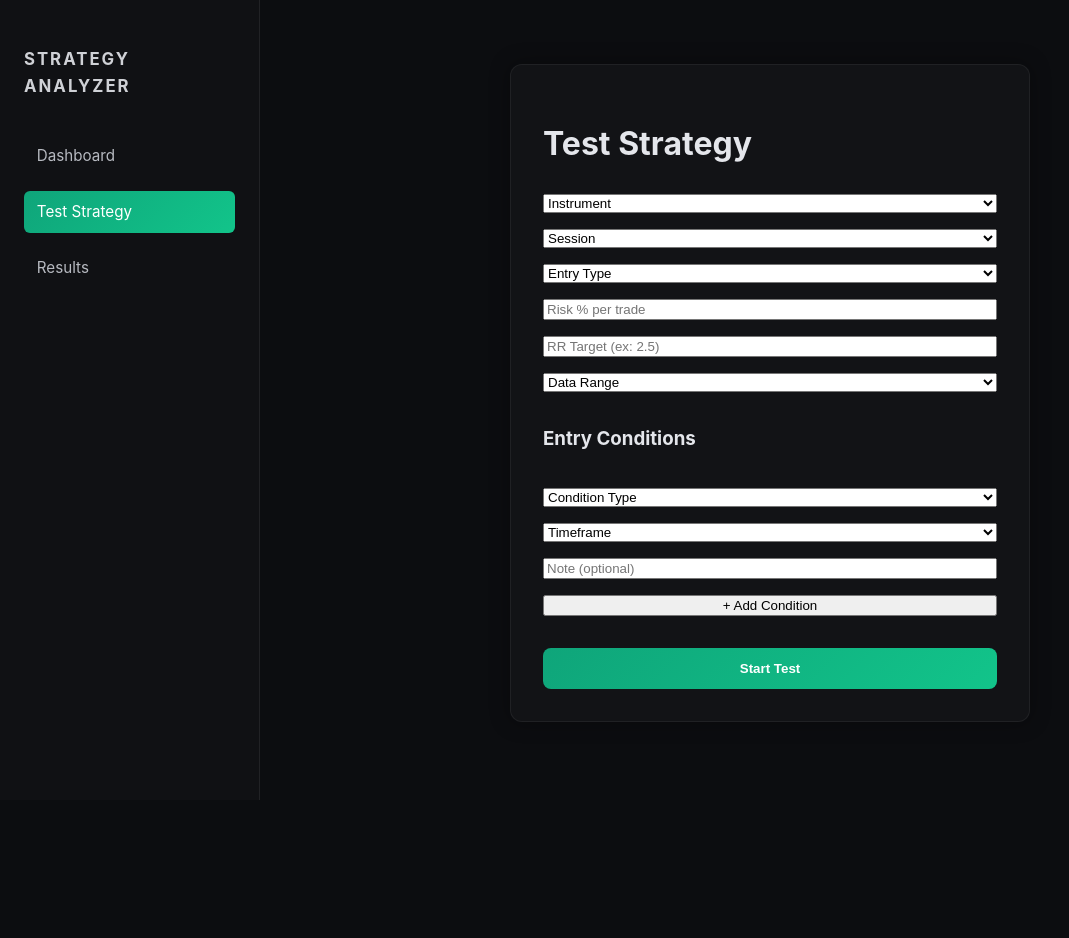
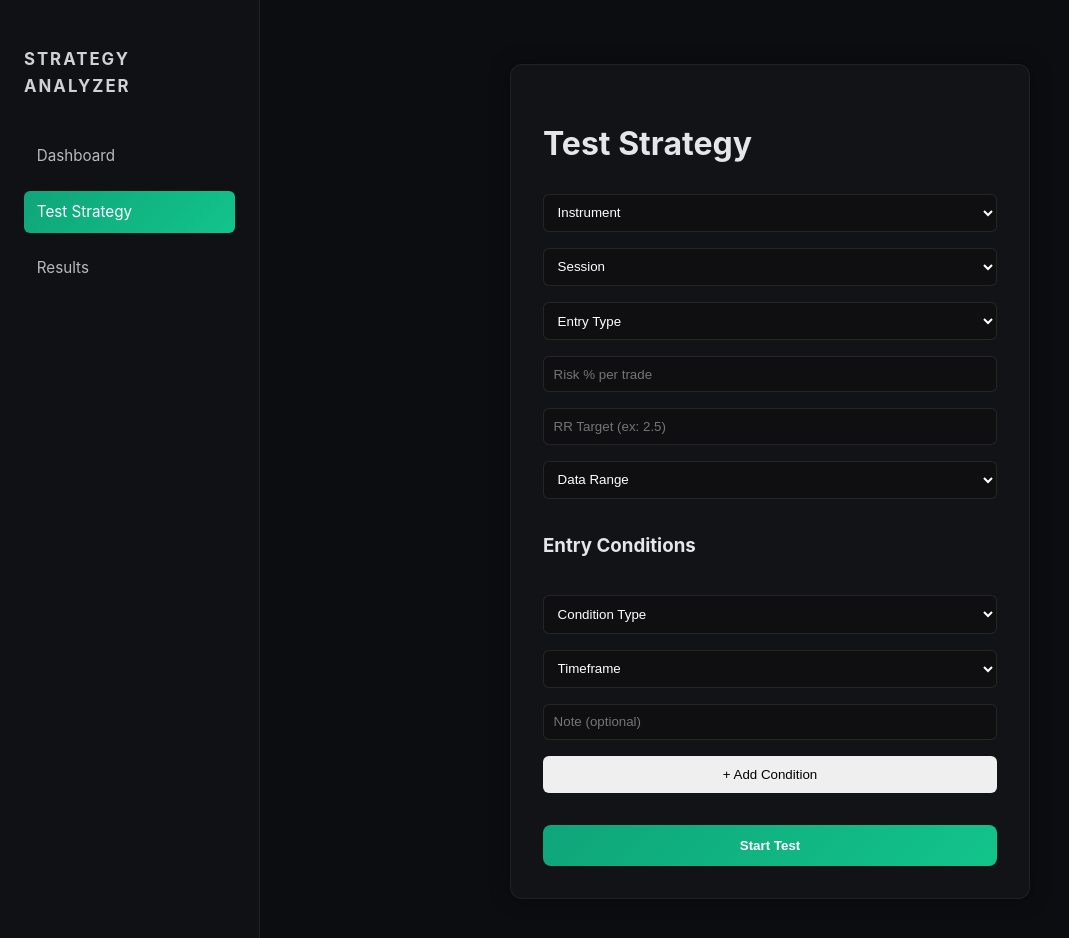
Before and after one commit to niv223/strategy-analyzer1, a React (Vite) app: page /app/test in a window 1280 px wide. Shown: the top 938 px of the page, without its empty margins (0-1069 px from the left). Before the commit the page ends 800 px from the top, so only its background shows below. Built offline with nearby package versions, Linux system fonts and the light colour scheme.

Commit message:
Update App.css

```diff
--- a/src/App.css
+++ b/src/App.css
@@ -108,3 +108,32 @@ body {
 .form-card h1 {
   margin-bottom: 1.2rem;
 }
+.form-card {
+  background: #121316;
+  padding: 2rem;
+  border-radius: 12px;
+  border: 1px solid rgba(255,255,255,0.06);
+  box-shadow: 0 0 20px rgba(0,0,0,0.35);
+  width: 100%;
+  max-width: 520px;
+}
+
+.form-card h1 {
+  margin-bottom: 1.5rem;
+}
+
+form select,
+form input {
+  background: #0F0F11;
+  border: 1px solid rgba(255,255,255,0.09);
+  padding: 0.6rem;
+  border-radius: 6px;
+  color: #fff;
+}
+
+form button {
+  padding: .7rem;
+  border-radius: 6px;
+  border: none;
+  cursor: pointer;
+}
```
